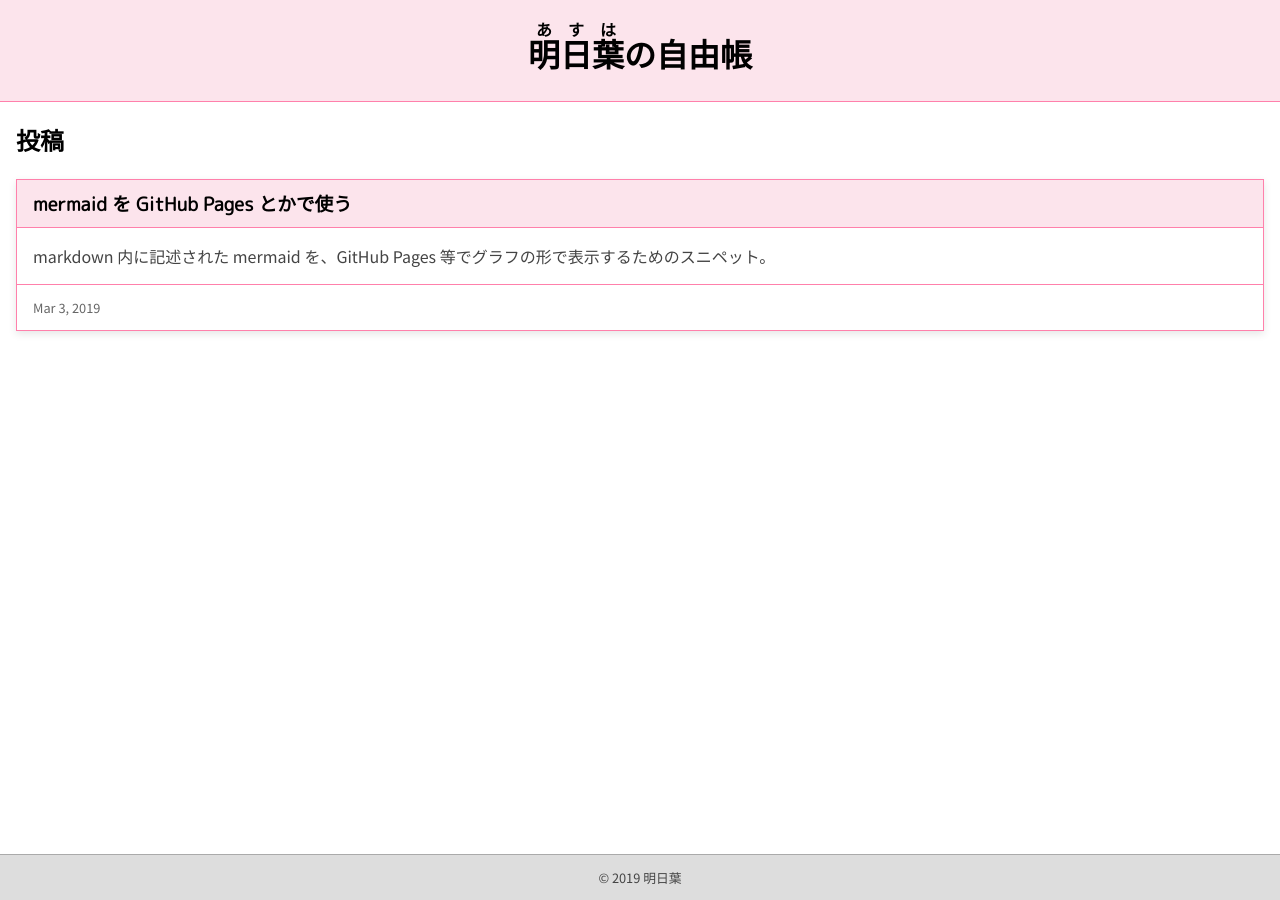
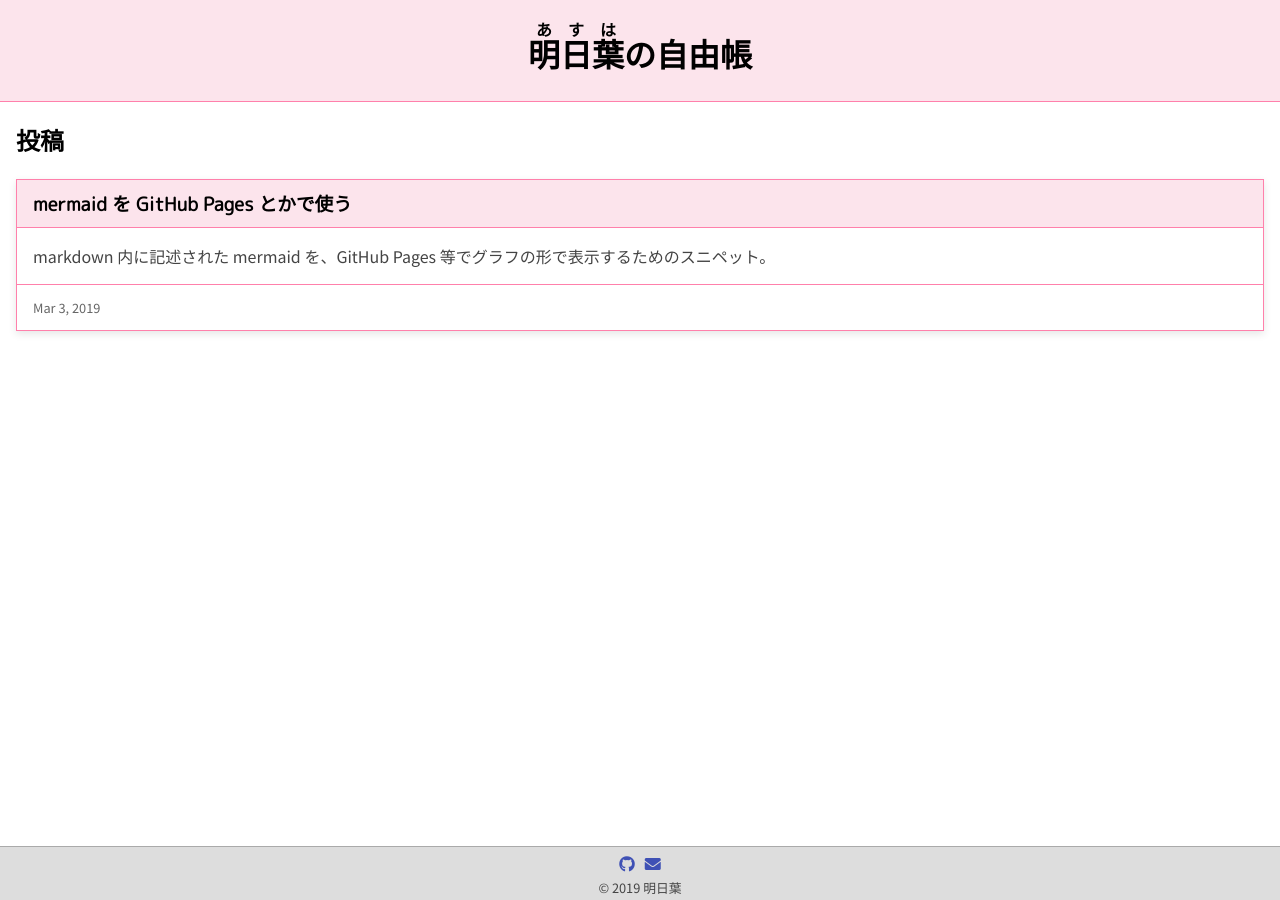
Before and after one commit to proj-asha/proj-asha.github.io, a Jekyll site: the page built from posts.html, in a window 1280 px wide. Built offline with Jekyll 4.4.1, drawn with Linux system fonts in a browser that asks for light colours.

Commit message:
フッター リンク

```diff
--- a/_includes/footer.html
+++ b/_includes/footer.html
@@ -1,3 +1,7 @@
 <footer>
+    <nav>
+        <a href="https://github.com/proj-asha" title="GitHub"><i class="fab fa-github"></i></a>
+        <a href="https://docs.google.com/forms/d/e/1FAIpQLSd1yyN7FTaryKx3vgyZbGtQNU45XNpCzh1PrWY4oJ_wPE8-Mw/viewform?usp=sf_link" title="Contact"><i class="fas fa-envelope"></i></a>
+    </nav>
     <p>&copy; 2019 {{ site.author }}</p>
 </footer>
--- a/_includes/head.html
+++ b/_includes/head.html
@@ -10,6 +10,7 @@
 
     <link href="https://fonts.googleapis.com/css?family=Noto+Sans+JP" rel="stylesheet">
     <link href="https://fonts.googleapis.com/css?family=M+PLUS+Rounded+1c" rel="stylesheet">
+    <link rel="stylesheet" href="https://use.fontawesome.com/releases/v5.7.2/css/all.css" integrity="sha384-fnmOCqbTlWIlj8LyTjo7mOUStjsKC4pOpQbqyi7RrhN7udi9RwhKkMHpvLbHG9Sr" crossorigin="anonymous">
     <link href="{{ '/assets/style.css' | absolute_url }}" rel="stylesheet" />
 
     <script src="https://unpkg.com/mermaid@8.0.0/dist/mermaid.min.js"></script>
--- a/_sass/decoration.scss
+++ b/_sass/decoration.scss
@@ -87,7 +87,6 @@ summary {
         background: #dddddd;
         border-top: 1px solid #aaaaaa;
         color: #444444;
-        font-size: 0.8em;
     }
 }
 
--- a/_sass/layout.scss
+++ b/_sass/layout.scss
@@ -15,6 +15,23 @@ body {
     &>header, &>footer {
         flex: 0 0 auto;
         text-align: center;
+    }
+
+    &>footer {
+        font-size: 0.8em;
+
+        &>p {
+            margin: 0.25em;
+        }
+
+        &>nav {
+            font-size: 1.25em;
+            margin: 0.2em;
+
+            &>a {
+                padding: 0.2em;
+            }
+        }
     }
 
     &>section {
```
